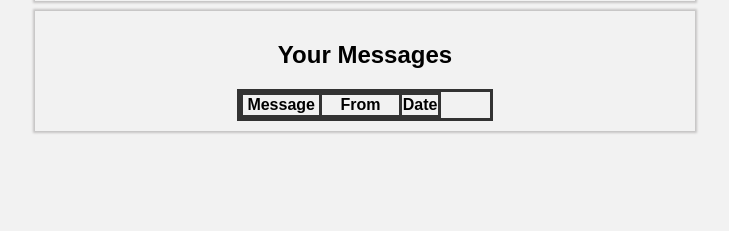
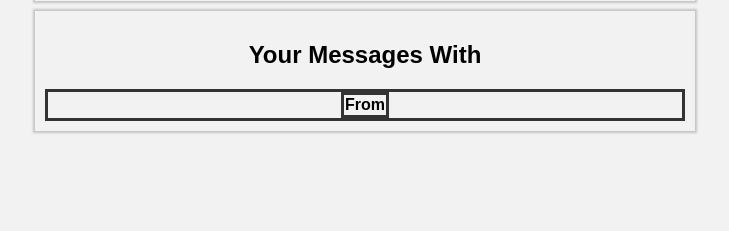
Before and after one commit to Athunder79/OneMansRubbish, a Flask app: page /profile in a window 1280 px wide. Shown: the part 490-721 px from the top of the page, without its empty margins (275-1004 px from the left). Run offline with Flask 3, Linux system fonts and the light colour scheme; the visitor is signed in with stand-in values (Sample User, id 1); data comes from the database, SQL or seed files in the repository; data that the repository does not hold is empty.

Commit message:
finish message list on profile page with Union

```diff
--- a/app.py
+++ b/app.py
@@ -8,6 +8,8 @@ from flask_login import (
 )
 
 from flask_sqlalchemy import SQLAlchemy
+
+from sqlalchemy import union
 
 from datetime import datetime
 
@@ -169,7 +171,16 @@ def profile():
     direct_message=DirectMessage.query.distinct(DirectMessage.direct_message_reciever_id , DirectMessage.direct_message_sender_id).all()
     users=User.query.filter_by(id=current_user.id).all()
 
-    return render_template('profile.html', posted=posted,claimed=claimed,comments=comments,direct_message=direct_message,users=users)
+    sender_ids_query = (db.session.query(DirectMessage.direct_message_sender_id).distinct().filter_by(direct_message_reciever_id=current_user.id))
+    reciever_ids_query = (db.session.query(DirectMessage.direct_message_reciever_id).distinct().filter_by(direct_message_sender_id=current_user.id))
+
+    direct_message_ids = sender_ids_query.union(reciever_ids_query).all()
+
+    user_ids = [row[0] for row in direct_message_ids]
+
+    message_users = User.query.filter(User.id.in_(user_ids)).all()
+
+    return render_template('profile.html', posted=posted,claimed=claimed,comments=comments,direct_message=direct_message,users=users,message_users=message_users)
 
 
 
--- a/static/style/style.css
+++ b/static/style/style.css
@@ -22,7 +22,8 @@ body {
 }
 
 .show {
-    display: block;
+    display: inline;
+
 }
 
 .flex {
@@ -60,7 +61,9 @@ li,a {
 table, th, td {
     border-collapse: collapse;
     border:solid #333;
-    width: 40%;
+    text-align: center;
+    width: 100%;
+
     margin: auto;
 }
 .page-link {
--- a/templates/profile.html
+++ b/templates/profile.html
@@ -67,11 +67,12 @@
                 <td>
                     {% for claim in claimed %}
                     {% if claim.claim_post_id == posts.post_id %}
-                    <a class="page-link" href="/direct_message/{{ claim.claim_user_id }}">{{ claim.claimed_by.user_name }}</a><br>
+                    <a class="page-link" href="/direct_message/{{ claim.claim_user_id }}">{{ claim.claimed_by.user_name
+                        }}</a><br>
                     {% endif %}
                     {% endfor %}
                 </td>
-        <td>Edit Post</td>
+                <td></td>
             </tr>
             {% endfor %}
 
@@ -110,28 +111,16 @@
 <div id="your-messages" class="container medium-margin">
     <table>
         <caption>
-        <h2>Your Messages</h2>
+            <h2>Your Messages With</h2>
         </caption>
         <tbody id="your-messages-body" class="show">
             <tr>
-        <th scope="col">Message</th>
                 <th scope="col">From</th>
-        <th scope="col">Date</th>
             </tr>
-{% for message in direct_message %}
-    {% if message.recipient.user_name == current_user.user_name %}
+            {% for message in message_users %}
             <tr>
-        <td></td>
-        <td>{{ message.sender.user_name }}</td>
-        <td></td>
+                <td>{{ message.user_name }}</td>
             </tr>
-    {% elif message.sender.user_name == current_user.user_name%}
-    <tr>
-        <td></td>
-        <td>{{ message.recipient.user_name }}</td>
-        <td></td>
-    </tr>
-    {% endif %}
             {% endfor %}
 
         </tbody>
```
Lines whose indentation alone changed are shown as unchanged.
